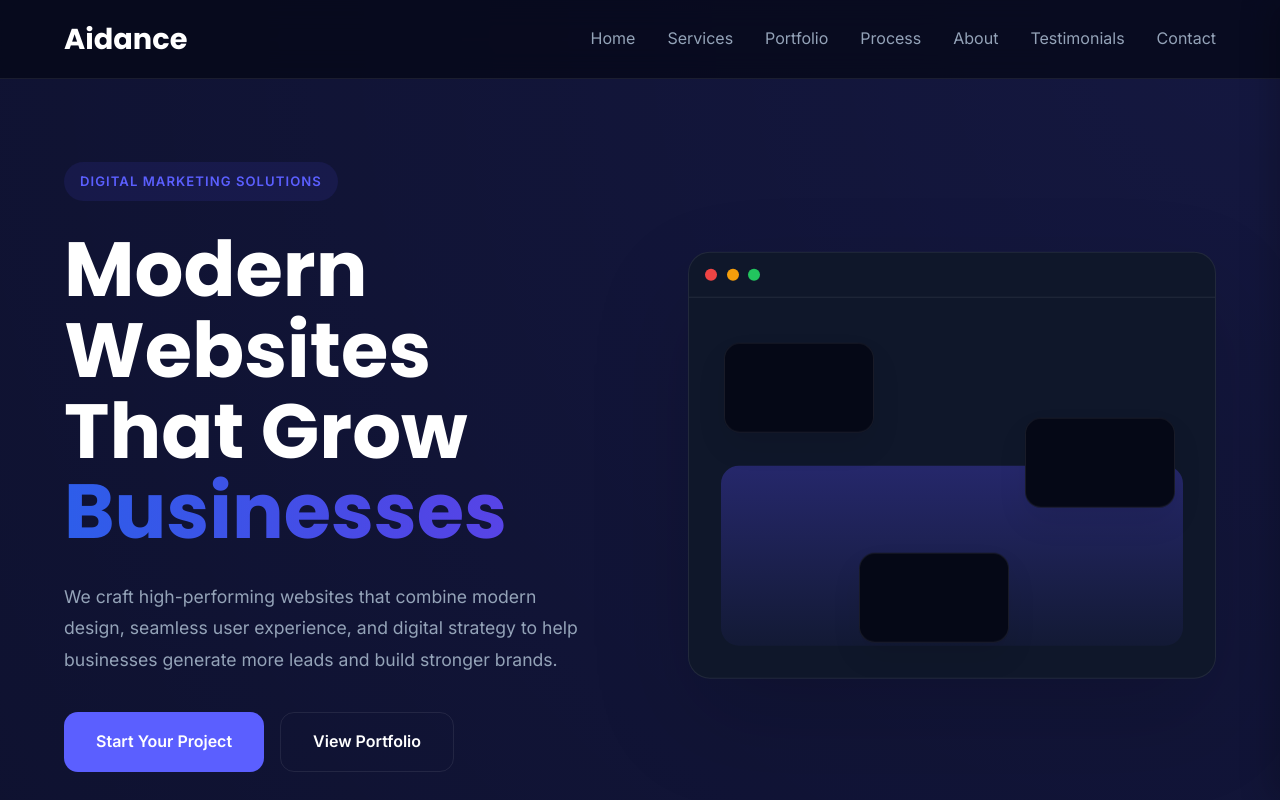
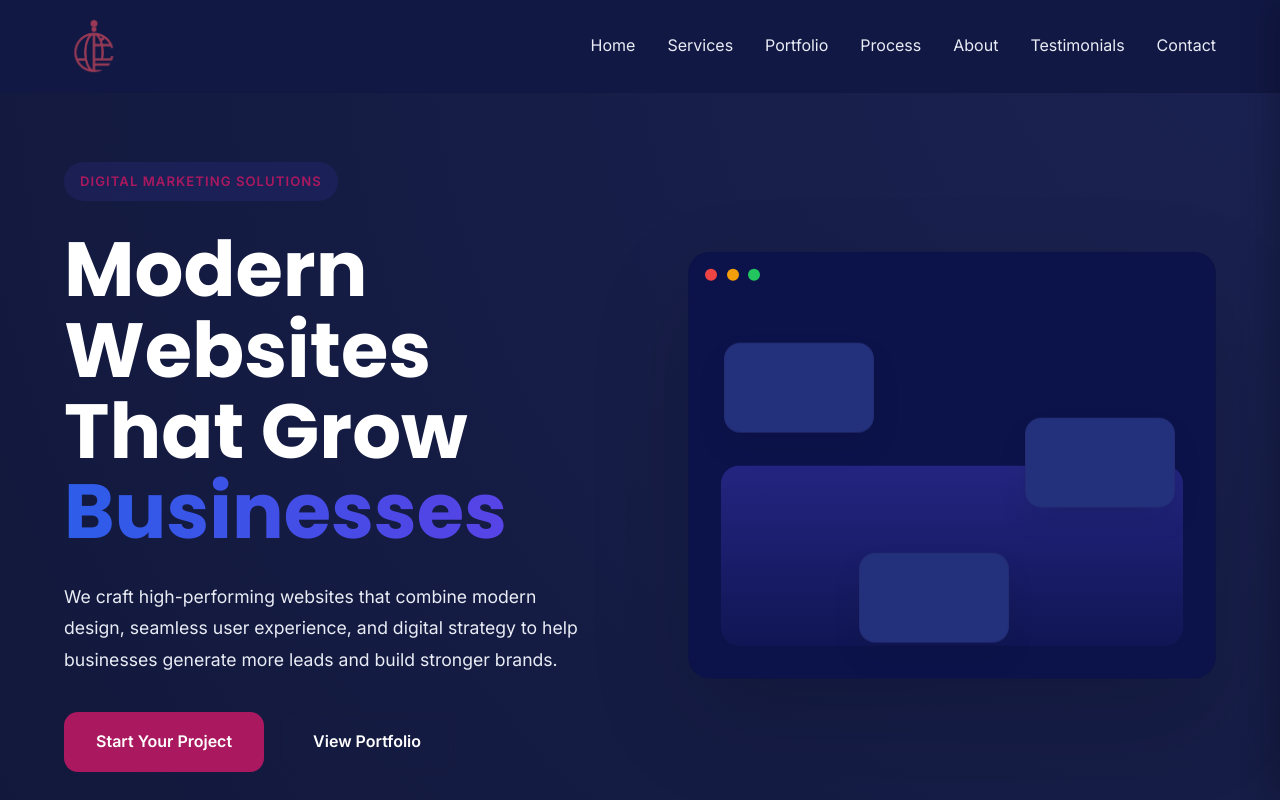
Before and after one commit to MVDDMN/aidance-web, a React (Vite) app: page / in a window 1280 px wide. Shown: the top 800 px of the page. Built offline with nearby package versions, Linux system fonts and the light colour scheme.

Commit message:
Update: Added Aidance brand styling.

```diff
--- a/src/components/layout/Footer.tsx
+++ b/src/components/layout/Footer.tsx
@@ -2,17 +2,38 @@ import Button from "../common/Button";
 import { navigation } from "../../config/navigation";
 import { siteConfig } from "../../config/site";
 
+import logo from "../../assets/logos/logo.png";
+
 export default function Footer() {
+
     return (
+
         <footer className="footer">
+
             <div className="footer-container">
 
                 <div className="footer-brand">
 
-                    <h3>Aidance</h3>
+                    <div className="footer-brand-header">
+
+                        <img
+                            src={logo}
+                            alt="Aidance"
+                            className="footer-logo"
+                        />
+
+                        <h3 className="footer-brand-name">
+
+                            Aidance
+
+                        </h3>
+
+                    </div>
 
                     <p>
+
                         Modern websites built for ambitious businesses.
+
                     </p>
 
                 </div>
@@ -24,11 +45,17 @@ export default function Footer() {
                     <ul className="footer-links">
 
                         {navigation.map((item) => (
+
                             <li key={item.href}>
+
                                 <a href={item.href}>
+
                                     {item.label}
+
                                 </a>
+
                             </li>
+
                         ))}
 
                     </ul>
@@ -40,11 +67,15 @@ export default function Footer() {
                     <h4>Ready to Grow?</h4>
 
                     <p>
+
                         Let's build a website that generates results.
+
                     </p>
 
                     <Button>
+
                         Get Started
+
                     </Button>
 
                 </div>
@@ -53,11 +84,13 @@ export default function Footer() {
 
             <div className="footer-bottom">
 
-                © {siteConfig.company.founded}
-                {" "}
+                © {siteConfig.company.founded}{" "}
                 {siteConfig.company.legalName}
 
             </div>
+
         </footer>
+
     );
+
 }
--- a/src/components/layout/Navbar.tsx
+++ b/src/components/layout/Navbar.tsx
@@ -1,66 +1,91 @@
 import { useEffect, useState } from "react";
 
-import { siteConfig } from "../../config";
 import { navigation } from "../../config/navigation";
 
 import Hamburger from "../navigation/Hamburger";
 import MobileMenu from "../navigation/MobileMenu";
 
+import logo from "../../assets/logos/logo.png";
+
 export default function Navbar() {
+
     const [menuOpen, setMenuOpen] = useState(false);
 
     useEffect(() => {
+
         document.body.style.overflow = menuOpen ? "hidden" : "";
 
         return () => {
+
             document.body.style.overflow = "";
+
         };
+
     }, [menuOpen]);
 
     return (
+
         <>
+
             <header className="navbar">
+
                 <div className="navbar-container">
-                    {/* Logo */}
 
                     <a
                         href="#home"
                         className="logo"
                         onClick={() => setMenuOpen(false)}
                     >
-                        {siteConfig.company.name}
+
+                        <img
+                            src={logo}
+                            alt="Aidance"
+                            className="logo-image"
+                        />
+
+                        <div className="logo-text-wrapper">
+
+                            <span className="logo-text">
+
+                                AIDANCE
+
+                            </span>
+
+                        </div>
+
                     </a>
 
-                    {/* Desktop Navigation */}
+                    <nav className="nav-links">
 
-                    <nav className="nav-links">
                         {navigation.map((item) => (
+
                             <a
                                 key={item.label}
                                 href={item.href}
                             >
                                 {item.label}
                             </a>
+
                         ))}
+
                     </nav>
-
-
-
-                    {/* Mobile Hamburger */}
 
                     <Hamburger
                         open={menuOpen}
-                        onClick={() => setMenuOpen((prev) => !prev)}
+                        onClick={() => setMenuOpen(prev => !prev)}
                     />
+
                 </div>
+
             </header>
-
-            {/* Mobile Drawer */}
 
             <MobileMenu
                 open={menuOpen}
                 onClose={() => setMenuOpen(false)}
             />
+
         </>
+
     );
+
 }
--- a/src/styles/globals.css
+++ b/src/styles/globals.css
@@ -24,12 +24,12 @@ body {
     font-family: "Inter", sans-serif;
     background:
         radial-gradient(circle at top right,
-            rgba(91, 95, 255, .18),
+            rgb(26, 34, 82),
             transparent 45%),
 
         radial-gradient(circle at bottom left,
-            rgba(56, 189, 248, .15),
-            transparent 40%),
+            rgb(29, 17, 63),
+            transparent 15%),
 
         #050816;
     color: #ffffff;
@@ -62,19 +62,19 @@ ul {
 =========================== */
 
 :root {
-    --background: #050816;
-    --surface: #0f172a;
-    --surface-hover: #172554;
+    --background: #23307c;
+    --surface: #0c134b;
+    --surface-hover: #192257;
 
-    --primary: #5b5fff;
-    --primary-hover: #4b4ee6;
+    --primary: #aa195f;
+    --primary-hover: #AE76A6;
 
-    --accent: #38bdf8;
+    --accent: #ff057a;
 
     --text: #ffffff;
-    --text-secondary: #94a3b8;
+    --text-secondary: #E9ECF5;
 
-    --border: rgba(255, 255, 255, 0.08);
+    --border: rgba(48, 15, 15, 0.08);
 
     --container-width: 1200px;
 
--- a/src/styles/layout.css
+++ b/src/styles/layout.css
@@ -5,7 +5,7 @@
     width: 100%;
     z-index: 1000;
     backdrop-filter: blur(14px);
-    background: rgba(5, 8, 22, .72);
+    background: #111844;
     border-bottom: 1px solid var(--border);
 }
 
@@ -19,10 +19,57 @@
 }
 
 .logo {
-    font-size: 1.8rem;
+
+    display: flex;
+
+    align-items: center;
+
+}
+
+.logo-image {
+
+    height: 60px;
+
+    width: auto;
+
+    flex-shrink: 0;
+
+}
+
+.logo-text-wrapper {
+
+    width: 90px;
+    /* Reserve the space permanently */
+    overflow: hidden;
+
+}
+
+.logo-text {
+
+    display: inline-block;
+
+    color: white;
+
+    font-size: 1.15rem;
+
     font-weight: 700;
-    font-family: "Poppins";
-    color: white;
+
+    opacity: 0;
+
+    transform: translateX(-100px);
+
+    transition:
+        opacity .35s ease,
+        transform 1s ease;
+
+}
+
+.logo:hover .logo-text {
+
+    opacity: 1;
+
+    transform: translateX(0);
+
 }
 
 .nav-links {
@@ -31,23 +78,76 @@
 }
 
 .nav-links a {
+
+    position: relative;
+
     color: var(--text-secondary);
-    transition: .25s;
+
+    transition:
+        color .3s ease,
+        transform .3s ease;
+
+}
+
+.nav-links a::after {
+
+    content: "";
+
+    position: absolute;
+
+    left: 50%;
+
+    bottom: -6px;
+
+    width: 0;
+
+    height: 2px;
+
+    border-radius: 999px;
+
+    background: linear-gradient(90deg,
+            var(--primary),
+            var(--accent));
+
+    transform: translateX(-50%);
+
+    transition: width .3s ease;
+
 }
 
 .nav-links a:hover {
+
     color: white;
+
+    transform: translateY(-2px);
+
+}
+
+.nav-links a:hover::after {
+
+    width: 100%;
+
+}
+
+.nav-links a.active {
+
+    color: white;
+
+}
+
+.nav-links a.active::after {
+
+    width: 100%;
+
 }
 
 .hamburger {
-
     display: none;
     background: none;
     border: none;
     color: var(--text);
     cursor: pointer;
     z-index: 1001;
-
 }
 
 /* ===========================
@@ -57,7 +157,7 @@
 .footer {
     margin-top: 8rem;
     padding-top: 5rem;
-    background: #08111f;
+    background: #1b1335;
     border-top: 1px solid var(--border);
 }
 
@@ -100,6 +200,72 @@
     border-top: 1px solid var(--border);
     color: var(--text-secondary);
     font-size: .9rem;
+}
+
+.footer-brand {
+
+    display: flex;
+
+    flex-direction: column;
+
+    gap: 1.25rem;
+
+}
+
+.footer-brand-header {
+
+    display: flex;
+
+    align-items: center;
+
+    gap: 1rem;
+
+}
+
+.footer-logo {
+
+    width: 150px;
+
+    height: 150px;
+
+    object-fit: contain;
+
+    transition:
+        transform .35s ease,
+        filter .35s ease;
+
+}
+
+.footer-logo:hover {
+
+    transform: scale(1.05);
+
+    filter: drop-shadow(0 0 18px rgba(79, 70, 229, .25));
+
+}
+
+.footer-brand-name {
+
+    font-size: 2rem;
+
+    font-weight: 700;
+
+    color: var(--text-primary);
+
+    letter-spacing: -.02em;
+
+    margin: 0;
+
+}
+
+.footer-brand p {
+
+    max-width: 320px;
+
+    line-height: 1.8;
+
+    color: var(--text-secondary);
+
 }
 
 /* ===========================
--- a/src/styles/responsive.css
+++ b/src/styles/responsive.css
@@ -172,6 +172,12 @@ Mobile
         display: none;
     }
 
+    .logo-image {
+
+        height: 42px;
+
+    }
+
     /* ===========================
         Process
     =========================== */
@@ -281,6 +287,32 @@ Mobile
 
     }
 
+    /* ===========================
+        Footer
+    =========================== */
+
+    .footer-brand {
+
+        align-items: center;
+
+        text-align: center;
+
+    }
+
+    .footer-brand-header {
+
+        justify-content: center;
+
+    }
+
+    .footer-logo {
+
+        width: 120px;
+
+        height: 120px;
+
+    }
+
 }
 
 /* ===========================================
```
Also changed, not shown: src/assets/logos/logo.png (added).
